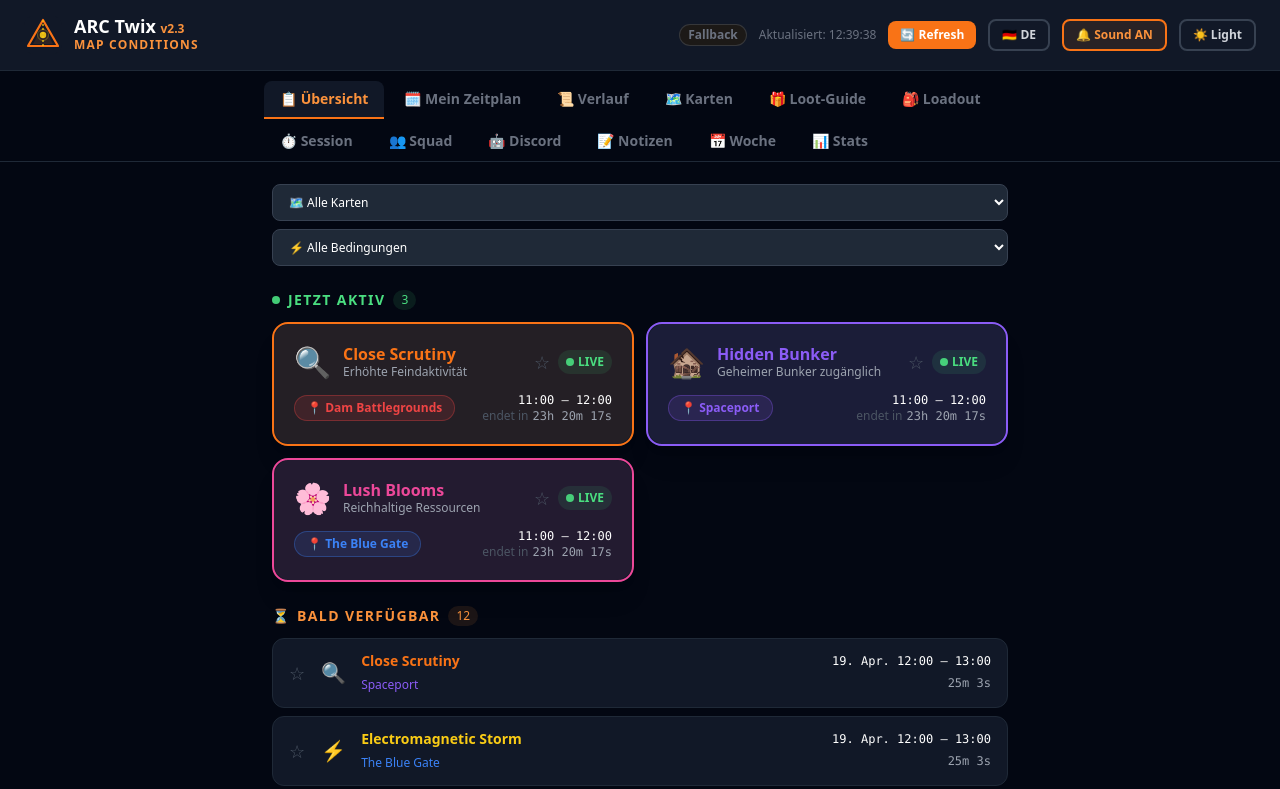
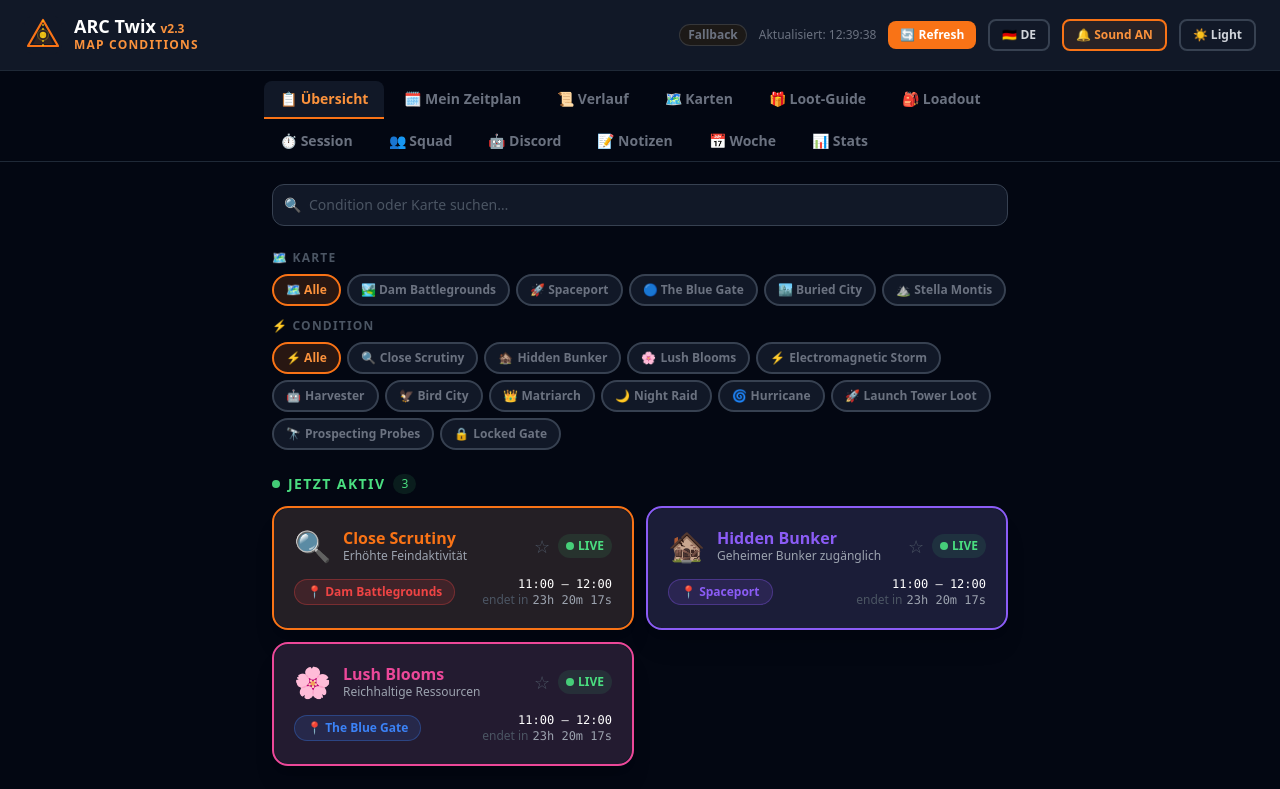
Before and after one commit to TheLomma/arc, a React (Vite) app: page / in a window 1280 px wide. Shown: the top 789 px of the page. Built offline with nearby package versions, Linux system fonts and the light colour scheme.

Commit message:
Update App.jsx

```diff
--- a/src/App.jsx
+++ b/src/App.jsx
@@ -1057,6 +1057,7 @@ function LoadoutView() {
   const [mapFilter, setMapFilter] = useState("all");
   const [filter, setFilter] = useState("all");
 
+
   const applySuggestion = (cond) => {
     const s = LOADOUT_SUGGESTIONS[cond] || LOADOUT_SUGGESTIONS["default"];
     setSlots(s);
@@ -2447,7 +2448,14 @@ export default function App() {
   const maps = ["all", ...Object.keys(MAP_COLORS)];
   const conditions = ["all", ...Object.keys(CONDITION_META)];
 
-  const filteredActive = liveData.active.filter(i =>
+  const [searchQuery, setSearchQuery] = useState("");
+    const searchLower = searchQuery.toLowerCase();
+    const matchesSearch = (i) =>
+      !searchQuery ||
+      i.condition.toLowerCase().includes(searchLower) ||
+      i.map.toLowerCase().includes(searchLower);
+
+    const filteredActive = liveData.active.filter(i =>
     (mapFilter === "all" || i.map === mapFilter) &&
     (filter === "all" || i.condition === filter)
   );
@@ -2467,9 +2475,9 @@ export default function App() {
   return (
     <div className={`min-h-screen ${bg} ${text} font-sans transition-colors duration-300`}>
       {alarm && <AlarmPopup alarm={alarm} onDismiss={dismissAlarm} soundEnabled={soundEnabled} />}
-      <LiveDataContext.Provider value={liveData}>
-        <ToastContainer toasts={toasts} remove={removeToast} />
-      {/* Header */}
+      <ToastContainer toasts={toasts} remove={removeToast} />
+        <LiveDataContext.Provider value={liveData}>
+        {/* Header */}
       <div className="bg-gray-900 border-b border-gray-800 px-6 py-4 flex items-center justify-between sticky top-0 z-10">
         <div className="flex items-center gap-3">
           {/* ARC Twix Logo */}
@@ -2561,22 +2569,79 @@ export default function App() {
       <div className="max-w-3xl mx-auto px-4 py-6 flex flex-col gap-6">
 
         {/* Main Tab content */}
-        {/* ⚡ Schnellfilter-Chips */}
-        <div className="flex flex-col gap-2">
-          <select
-            value={mapFilter}
-            onChange={e => setMapFilter(e.target.value)}
-            className="bg-gray-800 border border-gray-700 text-white text-xs rounded-lg px-3 py-2 focus:outline-none focus:border-orange-500"
-          >
-            {maps.map(m => <option key={m} value={m}>{m === "all" ? "🗺️ Alle Karten" : m}</option>)}
-          </select>
-          <select
-            value={filter}
-            onChange={e => setFilter(e.target.value)}
-            className="bg-gray-800 border border-gray-700 text-white text-xs rounded-lg px-3 py-2 focus:outline-none focus:border-orange-500"
-          >
-            {conditions.map(c => <option key={c} value={c}>{c === "all" ? "⚡ Alle Bedingungen" : c}</option>)}
-          </select>
+        {/* 🔍 Suchleiste */}
+          {activeTab === "main" && (
+            <div className="relative">
+              <span className="absolute left-3 top-1/2 -translate-y-1/2 text-gray-500 text-sm pointer-events-none">🔍</span>
+              <input
+                type="text"
+                value={searchQuery}
+                onChange={e => setSearchQuery(e.target.value)}
+                placeholder="Condition oder Karte suchen…"
+                className="w-full bg-gray-900 border border-gray-700 text-white text-sm rounded-xl pl-9 pr-9 py-2.5 outline-none focus:border-orange-500 placeholder-gray-600 transition-colors"
+              />
+              {searchQuery && (
+                <button
+                  onClick={() => setSearchQuery("")}
+                  className="absolute right-3 top-1/2 -translate-y-1/2 text-gray-500 hover:text-gray-300 text-lg leading-none"
+                >×</button>
+              )}
+            </div>
+          )}
+
+          {/* ⚡ Map-Filter Toggle-Buttons */}
+        <div className="flex flex-col gap-3">
+          {/* Map-Filter */}
+          <div>
+            <p className="text-gray-600 text-xs font-bold uppercase tracking-widest mb-2">🗺️ Karte</p>
+            <div className="flex flex-wrap gap-1.5">
+              {maps.map(m => {
+                const col = MAP_COLORS[m];
+                const isAll = m === "all";
+                const active = mapFilter === m;
+                return (
+                  <button
+                    key={m}
+                    onClick={() => setMapFilter(m)}
+                    style={active && !isAll ? { borderColor: col, backgroundColor: col + "22", color: col } : {}}
+                    className={`px-3 py-1.5 rounded-full text-xs font-semibold border-2 transition-all whitespace-nowrap ${
+                      active
+                        ? isAll ? "border-orange-500 bg-orange-500/15 text-orange-400" : ""
+                        : "border-gray-700 bg-gray-900 text-gray-500 hover:text-gray-300 hover:border-gray-500"
+                    }`}
+                  >
+                    {isAll ? "🗺️ Alle" : `${MAP_INFO[m]?.icon || "📍"} ${m}`}
+                  </button>
+                );
+              })}
+            </div>
+          </div>
+          {/* Condition-Filter */}
+          <div>
+            <p className="text-gray-600 text-xs font-bold uppercase tracking-widest mb-2">⚡ Condition</p>
+            <div className="flex flex-wrap gap-1.5">
+              {conditions.map(c => {
+                const meta = getMeta(c);
+                const isAll = c === "all";
+                const active = filter === c;
+                return (
+                  <button
+                    key={c}
+                    onClick={() => setFilter(c)}
+                    style={active && !isAll ? { borderColor: meta.color, backgroundColor: meta.color + "22", color: meta.color } : {}}
+                    className={`flex items-center gap-1 px-3 py-1.5 rounded-full text-xs font-semibold border-2 transition-all whitespace-nowrap ${
+                      active
+                        ? isAll ? "border-orange-500 bg-orange-500/15 text-orange-400" : ""
+                        : "border-gray-700 bg-gray-900 text-gray-500 hover:text-gray-300 hover:border-gray-500"
+                    }`}
+                  >
+                    {!isAll && <span>{meta.icon}</span>}
+                    {isAll ? "⚡ Alle" : c}
+                  </button>
+                );
+              })}
+            </div>
+          </div>
         </div>
 
         {activeTab === "main" && <>
```
